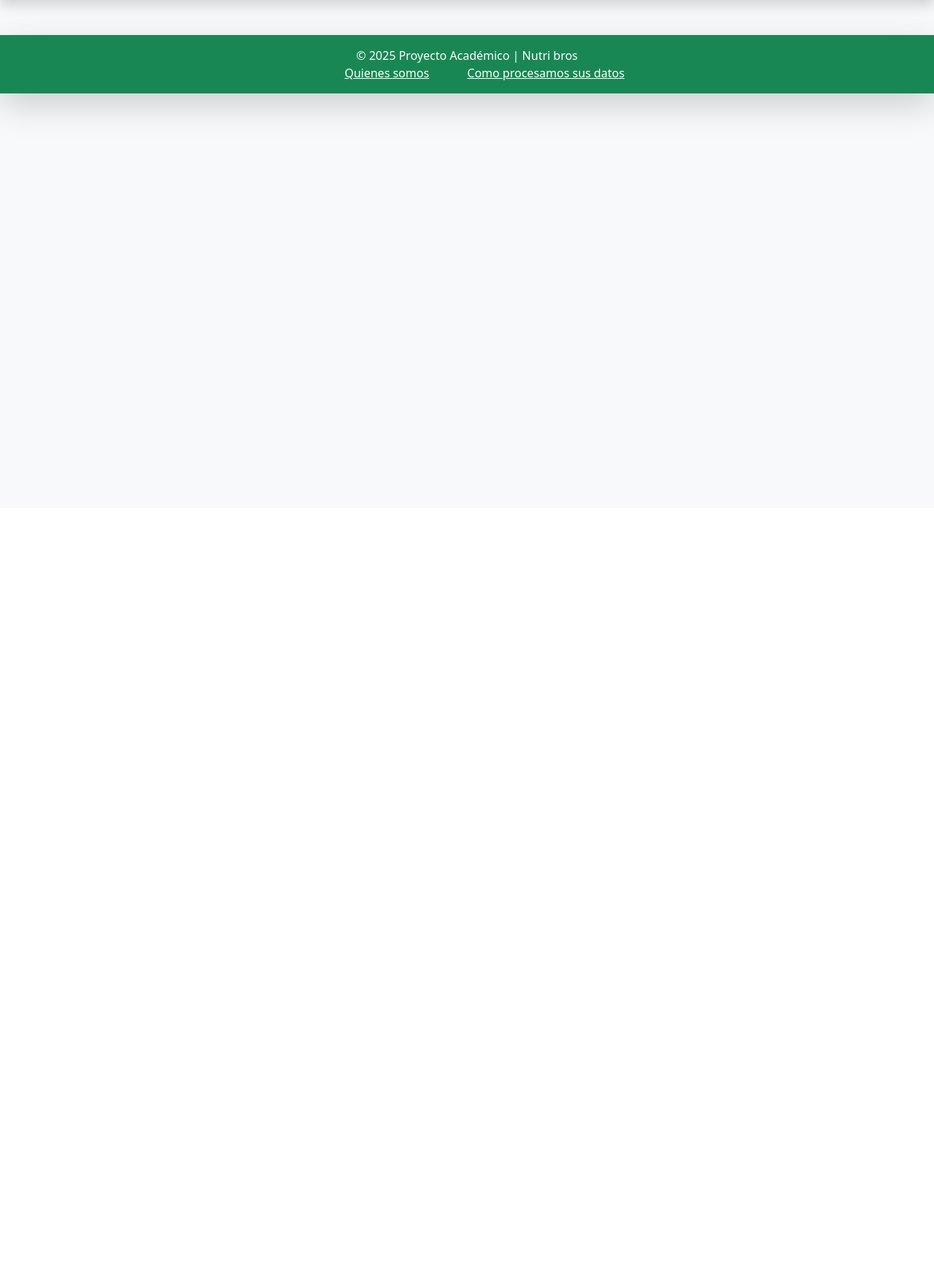
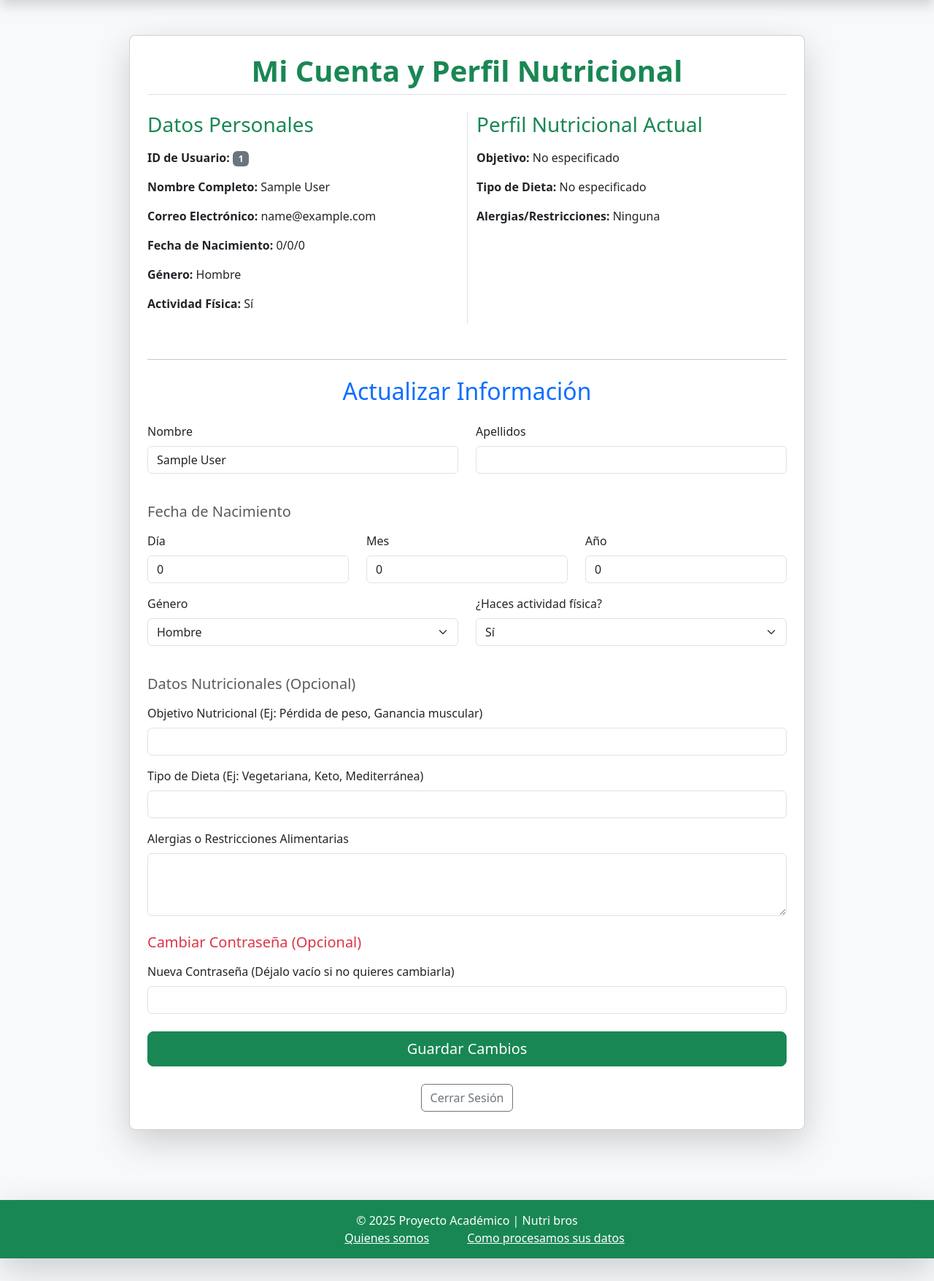
Before and after one commit to DeLaCruzSergioRene/nutriApp, a Flask app: page /cue in a window 1280 px wide. Shown: the part 104-1859 px from the top of the page at 73% size. Before the commit the page ends 274 px from the top, so only its background shows below. Run offline with Flask 3, Linux system fonts and the light colour scheme; the visitor is signed in with stand-in values (Sample User, id 1).

Commit message:
Cuenta funcional

```diff
--- a/templates/cuentaUsuario.html
+++ b/templates/cuentaUsuario.html
@@ -1,81 +1,130 @@
 {% extends "base.html" %}
-{% block title %}Mi Información - Solo Lectura{% endblock %}
-{% block content %}
+{% block title %}Mi Cuenta{% endblock %}
+
+{% block contenido %}
 <div class="row justify-content-center">
-    <div class="col-lg-8">
-        <h1 class="text-center mb-5 text-dark fw-bold">
-            Tu Perfil Nutricional (Vista Estricta)
-        </h1>
-        <div class="card shadow-lg mb-4 border-primary">
-            <div class="card-header bg-primary text-white">
-                <h5 class="mb-0">Datos Personales y Contacto</h5>
-            </div>
-            <div class="card-body">
-                <div class="row mb-3">
+    <div class="col-lg-10">
+        <!-- Tarjeta principal para la vista de la cuenta -->
+        <div class="card shadow-lg p-4 mb-5 bg-white rounded-3">
+            <h1 class="card-title text-center text-success mb-4 fw-bold border-bottom pb-2">Mi Cuenta y Perfil Nutricional</h1>
+
+            {% if user %}
+                <!-- Sección de visualización de datos actuales -->
+                <div class="row mb-4">
                     <div class="col-md-6">
-                        <p class="mb-0 text-muted">Nombre Completo:</p>
-                        <p class="fs-5 fw-bold">{{ user.nombre }} {{ user.apellidos }}</p>
+                        <h3 class="text-success mb-3">Datos Personales</h3>
+                        <p><strong>ID de Usuario:</strong> <span class="badge bg-secondary">{{ user.user_ID }}</span></p>
+                        <p><strong>Nombre Completo:</strong> {{ user.nombre }} {{ user.apellidos }}</p>
+                        <p><strong>Correo Electrónico:</strong> {{ user.correo }}</p>
+                        <p><strong>Fecha de Nacimiento:</strong> {{ user.dia }}/{{ user.mes }}/{{ user.anio }}</p>
+                        <p><strong>Género:</strong>
+                            {% if user.genero == 'H' %}Hombre{% elif user.genero == 'M' %}Mujer{% else %}Otro/Prefiero no decir{% endif %}
+                        </p>
+                        <p><strong>Actividad Física:</strong> {% if user.actFisica == 'Y' %}Sí{% else %}No{% endif %}</p>
                     </div>
-                    <div class="col-md-6">
-                        <p class="mb-0 text-muted">Correo Electrónico:</p>
-                        <p class="fs-5 fw-bold">{{ user.correo }}</p>
+                    <div class="col-md-6 border-start">
+                        <h3 class="text-success mb-3">Perfil Nutricional Actual</h3>
+                        <!-- Se muestran los campos nutricionales -->
+                        <p><strong>Objetivo:</strong> {{ user.objetivo if user.objetivo else 'No especificado' }}</p>
+                        <p><strong>Tipo de Dieta:</strong> {{ user.dieta if user.dieta else 'No especificado' }}</p>
+                        <p><strong>Alergias/Restricciones:</strong> {{ user.alergias if user.alergias else 'Ninguna' }}</p>
                     </div>
                 </div>
-                <div class="row">
-                    <div class="col-md-6">
-                        <p class="mb-0 text-muted">Fecha de Nacimiento:</p>
-                        <p class="fs-5 fw-bold">{{ user.dia }}/{{ user.mes }}/{{ user.anio }}</p>
+
+                <hr class="my-4">
+
+                <h2 class="text-center text-primary mb-4">Actualizar Información</h2>
+                <!-- Formulario para actualizar datos. Apunta a la ruta /cuenta/actualizar -->
+                <form action="{{ url_for('actualizar_usuario') }}" method="POST">
+
+                    <!-- Campos de nombre y apellidos -->
+                    <div class="row">
+                        <div class="col-md-6 mb-3">
+                            <label for="nombre" class="form-label">Nombre</label>
+                            <input type="text" class="form-control" id="nombre" name="nombre" value="{{ user.nombre }}" required>
+                        </div>
+                        <div class="col-md-6 mb-3">
+                            <label for="apellidos" class="form-label">Apellidos</label>
+                            <input type="text" class="form-control" id="apellidos" name="apellidos" value="{{ user.apellidos }}" required>
+                        </div>
                     </div>
-                    <div class="col-md-6">
-                        <p class="mb-0 text-muted">Actividad Física:</p>
-                        <p class="fs-5 fw-bold">
-                            {% if user.actFisica == 'Y' %}Sí{% else %}No{% endif %}
-                        </p>
+
+                    <h5 class="mt-4 mb-3 text-muted">Fecha de Nacimiento</h5>
+                    <!-- Campos de fecha de nacimiento -->
+                    <div class="row">
+                        <div class="col-4 mb-3">
+                            <label for="dia" class="form-label">Día</label>
+                            <input type="number" class="form-control" id="dia" name="dia" value="{{ user.dia }}" min="1" max="31" required>
+                        </div>
+                        <div class="col-4 mb-3">
+                            <label for="mes" class="form-label">Mes</label>
+                            <input type="number" class="form-control" id="mes" name="mes" value="{{ user.mes }}" min="1" max="12" required>
+                        </div>
+                        <div class="col-4 mb-3">
+                            <label for="anio" class="form-label">Año</label>
+                            <input type="number" class="form-control" id="anio" name="anio" value="{{ user.anio }}" min="1900" max="2024" required>
+                        </div>
                     </div>
+
+                    <!-- Campos de Género y Actividad Física -->
+                    <div class="row">
+                        <div class="col-md-6 mb-3">
+                            <label for="genero" class="form-label">Género</label>
+                            <select class="form-select" id="genero" name="genero" required>
+                                <option value="H" {% if user.genero == 'H' %}selected{% endif %}>Hombre</option>
+                                <option value="M" {% if user.genero == 'M' %}selected{% endif %}>Mujer</option>
+                                <option value="O" {% if user.genero == 'O' %}selected{% endif %}>Otro</option>
+                                <option value="P" {% if user.genero == 'P' %}selected{% endif %}>Prefiero no decir</option>
+                            </select>
+                        </div>
+                        <div class="col-md-6 mb-3">
+                            <label for="actFisica" class="form-label">¿Haces actividad física?</label>
+                            <select class="form-select" id="actFisica" name="actFisica" required>
+                                <option value="Y" {% if user.actFisica == 'Y' %}selected{% endif %}>Sí</option>
+                                <option value="N" {% if user.actFisica == 'N' %}selected{% endif %}>No</option>
+                            </select>
+                        </div>
+                    </div>
+
+                    <h5 class="mt-4 mb-3 text-muted">Datos Nutricionales (Opcional)</h5>
+                    <!-- Campos nutricionales para actualizar -->
+                    <div class="mb-3">
+                        <label for="objetivo" class="form-label">Objetivo Nutricional (Ej: Pérdida de peso, Ganancia muscular)</label>
+                        <input type="text" class="form-control" id="objetivo" name="objetivo" value="{{ user.objetivo if user.objetivo else '' }}">
+                    </div>
+
+                    <div class="mb-3">
+                        <label for="dieta" class="form-label">Tipo de Dieta (Ej: Vegetariana, Keto, Mediterránea)</label>
+                        <input type="text" class="form-control" id="dieta" name="dieta" value="{{ user.dieta if user.dieta else '' }}">
+                    </div>
+
+                    <div class="mb-3">
+                        <label for="alergias" class="form-label">Alergias o Restricciones Alimentarias</label>
+                        <textarea class="form-control" id="alergias" name="alergias" rows="3">{{ user.alergias if user.alergias else '' }}</textarea>
+                    </div>
+
+                    <h5 class="mt-4 mb-3 text-danger">Cambiar Contraseña (Opcional)</h5>
+                    <!-- Campo para cambiar la contraseña, solo si se llena -->
+                    <div class="mb-3">
+                        <label for="contrasena_nueva" class="form-label">Nueva Contraseña (Déjalo vacío si no quieres cambiarla)</label>
+                        <input type="password" class="form-control" id="contrasena_nueva" name="contrasena_nueva">
+                    </div>
+
+                    <div class="d-grid gap-2 mt-4">
+                        <button type="submit" class="btn btn-success btn-lg">Guardar Cambios</button>
+                    </div>
+                </form>
+
+                <div class="text-center mt-4">
+                    <a href="{{ url_for('cerrar_sesion') }}" class="btn btn-outline-secondary">Cerrar Sesión</a>
                 </div>
-            </div>
-        </div>
 
-        <!-- CARD 2: Perfil Nutricional -->
-        <div class="card shadow-lg mb-4 border-success">
-            <div class="card-header bg-success text-white">
-                <h5 class="mb-0">Perfil y Metas Nutricionales</h5>
-            </div>
-            <div class="card-body">
-                <div class="row mb-3">
-                    <div class="col-12">
-                        <p class="mb-0 text-muted">Objetivo Principal:</p>
-                        <p class="fs-5">{{ user.objetivo | default('No especificado') }}</p>
-                    </div>
+            {% else %}
+                <!-- Mensaje de error si no se encuentra el usuario -->
+                <div class="alert alert-danger text-center">
+                    <p class="mb-0">No se pudo cargar tu información. Por favor, <a href="{{ url_for('login') }}" class="alert-link">inicia sesión de nuevo</a>.</p>
                 </div>
-                <div class="row mb-3">
-                    <div class="col-md-6">
-                        <p class="mb-0 text-muted">Tipo de Dieta:</p>
-                        <p class="fs-5">{{ user.dieta | default('General') }}</p>
-                    </div>
-                    <div class="col-md-6">
-                        <p class="mb-0 text-muted">Género:</p>
-                        <!-- Muestra el texto completo basado en el ENUM (H/M/O/P) -->
-                        <p class="fs-5">
-                            {% if user.genero == 'H' %}Hombre
-                            {% elif user.genero == 'M' %}Mujer
-                            {% elif user.genero == 'O' %}Otro
-                            {% else %}Prefiero no decir
-                            {% endif %}
-                        </p>
-                    </div>
-                </div>
-                <div class="row">
-                    <div class="col-12">
-                        <p class="mb-0 text-muted">Alergias / Restricciones:</p>
-                        <p class="fs-5">{{ user.alergias | default('Ninguna') }}</p>
-                    </div>
-                </div>
-            </div>
-        </div>
-
-        <div class="alert alert-info text-center mt-4" role="alert">
-            Esta es una vista de solo lectura y no contiene elementos interactivos o enlaces.
+            {% endif %}
         </div>
     </div>
 </div>
```
